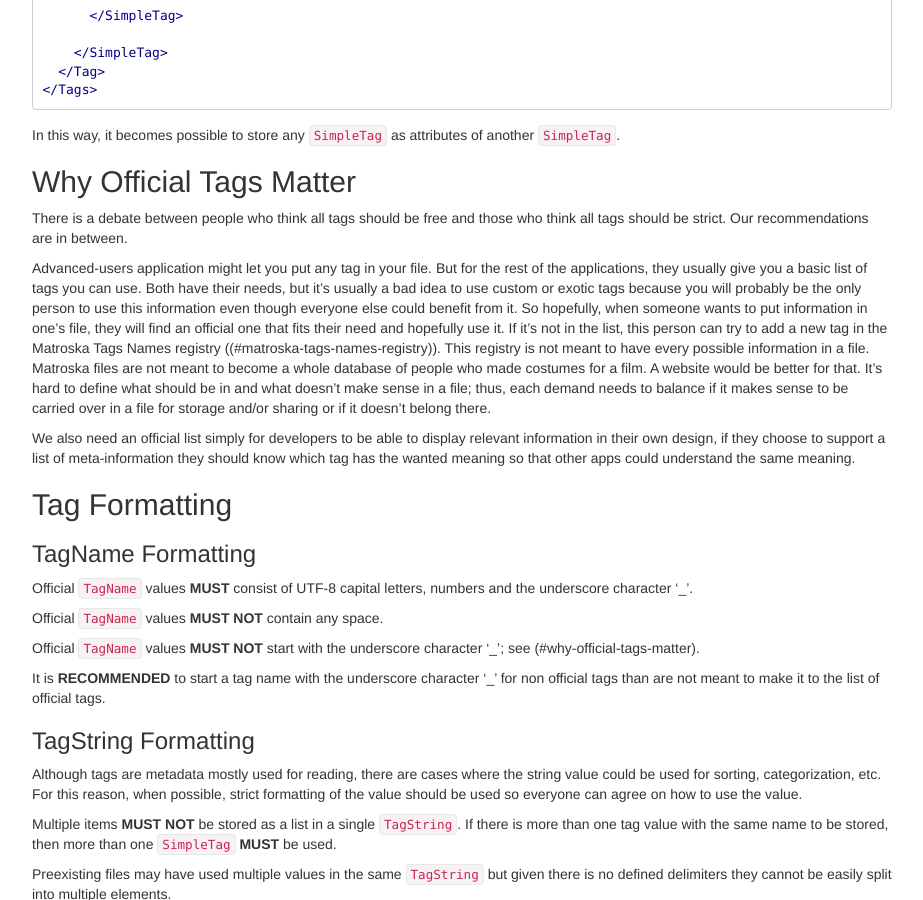
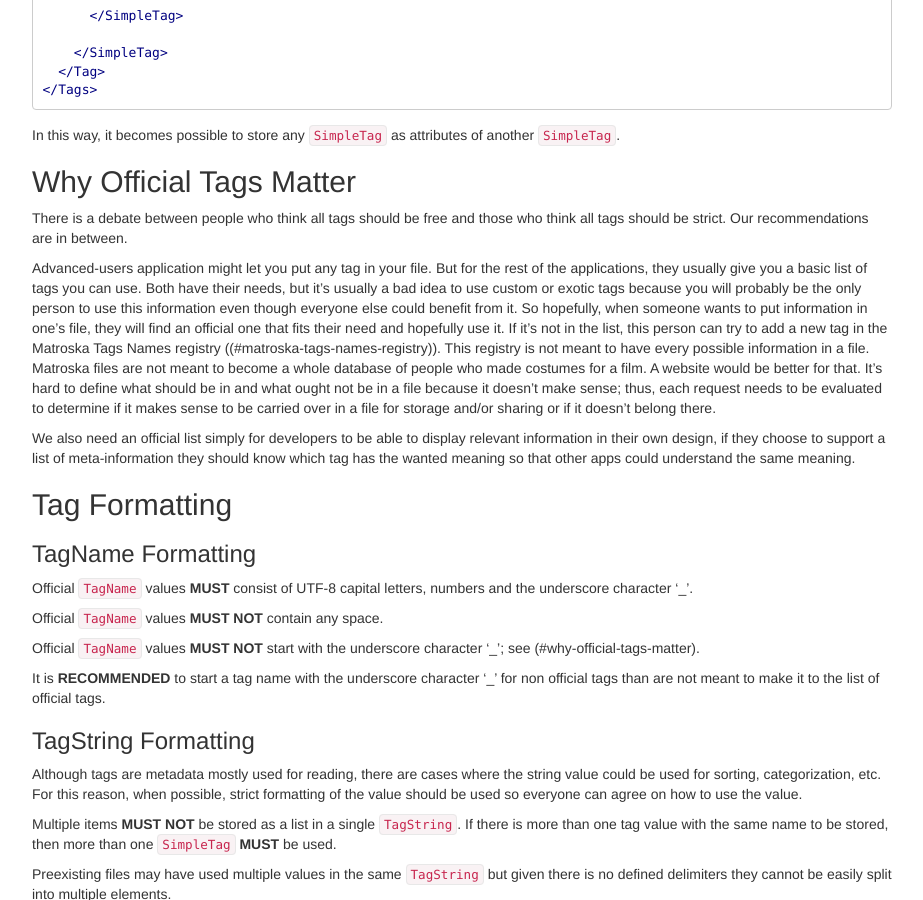
Before and after one commit to ietf-wg-cellar/matroska-specification, a Jekyll site: the page built from cellar-tags/tagging.md, in a window 1280 px wide and 900 px high, scrolled down 795 px. Shown: the whole window, without its empty margins (273-1196 px from the left). Built offline with Jekyll 4.4.1, drawn with Linux system fonts in a browser that asks for light colours; our own code applies the rules of GitHub Pages for plain Markdown files.

Commit message:
clarify the balance of official tags
Co-authored-by: Spencer Dawkins <spencerdawkins.ietf@gmail.com>
Co-authored-by: Ines Robles <mariainesrobles@googlemail.com>

```diff
--- a/cellar-tags/tagging.md
+++ b/cellar-tags/tagging.md
@@ -61,7 +61,7 @@
 This registry is not meant to have every possible information in a file.
 Matroska files are not meant to become a whole database of people who made
 costumes for a film. A website would be better for that. It's hard to define what should
-be in and what doesn't make sense in a file; thus, each demand needs to balance if it
+be in and what ought not be in a file because it doesn't make sense; thus, each request needs to be evaluated to determine if it
 makes sense to be carried over in a file for storage and/or sharing or if it doesn't belong there.
 
 We also need an official list simply for developers to be able to display relevant information
```
